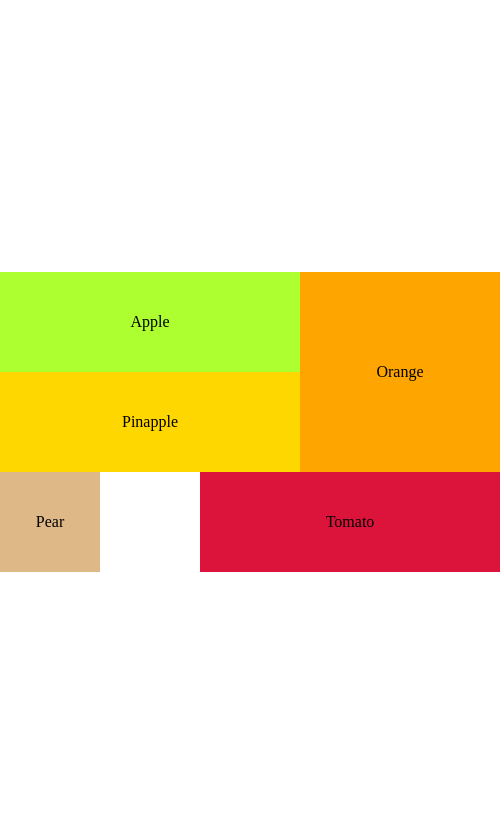
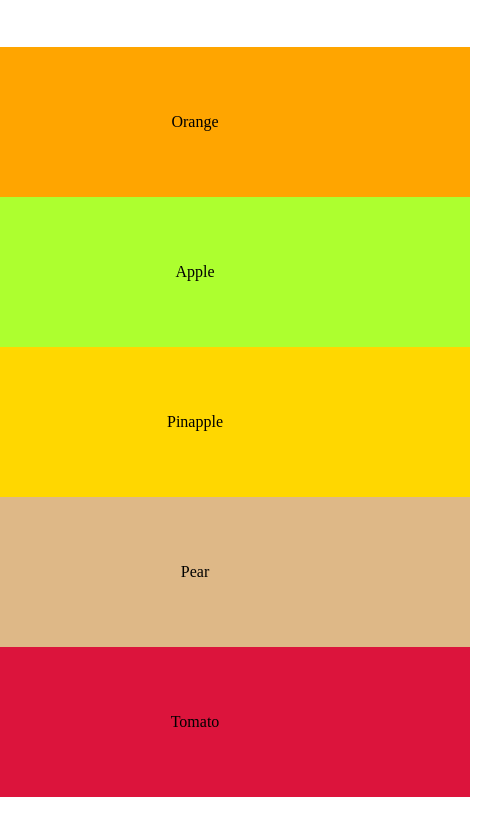
Before and after one commit to laurabiro/grid-task, a plain HTML site: page index.html in a window 390 px wide. Shown: the whole page, 500 px wide, since content can reach past the window. Drawn offline with Linux system fonts and the light colour scheme.

Commit message:
responsive done

```diff
--- a/index.html
+++ b/index.html
@@ -11,12 +11,11 @@
 
     <div class="container">
 
-
-        <div id="apple">Apple</div>
-        <div id="orange">Orange</div>
-        <div id="pinapple">Pinapple</div>
-        <div id="pear">Pear</div>
-        <div id="tomato">Tomato</div>
+        <div class="box" id="apple">Apple</div>
+        <div class="box" id="orange">Orange</div>
+        <div class="box" id="pinapple">Pinapple</div>
+        <div class="box" id="pear">Pear</div>
+        <div class="box" id="tomato">Tomato</div>
 
     </div>
 
--- a/style.css
+++ b/style.css
@@ -32,76 +32,97 @@ img, picture, svg, video {
 /* --- Variables --- */
 
 body {
-    display: grid;
+
+    display: flex;
+    justify-content: center;
+    align-items: center;
 
 }
 
 .container {
+
     display: grid;
-    grid-template-columns: repeat(5, 100px [col-start]);
-    grid-template-rows: [row1-start] 100px [row1-end] 100px [third-line] 100px [last-line];
-    justify-self: center;
-    align-self: center;
+    width: 650px;
+    max-height: 100vh;
+    grid-template-columns: repeat(5, 1fr);
+    grid-template-rows: [row1-start] 150px [row1-end] 150px [third-line] 150px [last-line];
+    grid-template-areas:
+        "apple apple apple orange orange"
+        "pinapple pinapple pinapple orange orange"
+        "pear . tomato tomato tomato"
+    ;
 
 }
+
+@media only screen and (max-width: 550px) {
+    .container {
+        grid-template-columns: repeat(1, 550px);
+        grid-template-rows: repeat(5, 150px);
+        grid-template-areas:
+            "orange"
+            "apple"
+            "pinapple"
+            "pear"
+            "tomato"
+        ;
+
+    }
+}
+
+
 
 #apple {
     background-color: greenyellow;
     color: black;
 
-    grid-column: 1 / span 3;
-    grid-row: row1-start / 2;
-
     display: flex;
     align-items: center;
     justify-content: center;
+
+    grid-area: apple;
 
 }
 #orange {
     background-color: orange;
     color: black;
 
-    grid-column: 4 / span 2;
-    grid-row: row1-start / 3;
-
     display: flex;
     align-items: center;
     justify-content: center;
+
+    grid-area: orange;
 
 }
 #pinapple {
     background-color:gold;
     color: black;
 
-    grid-column: 1 / span 3;
-    grid-row: row1-end / 2;
-
     display: flex;
     align-items: center;
     justify-content: center;
+
+    grid-area: pinapple;
 
 }
 #pear {
     background-color: burlywood;
     color: black;
 
-    grid-column: 1 / span 1;
-    grid-row: third-line / 3;
-
     display: flex;
     align-items: center;
     justify-content: center;
+
+    grid-area: pear;
 
 }
 #tomato {
     background-color: crimson;
     color: black;
 
-    grid-column: 3 / span 3;
-    grid-row: third-line / 3;
-
     display: flex;
     align-items: center;
     justify-content: center;
 
+    grid-area: tomato;
+
 }
```
